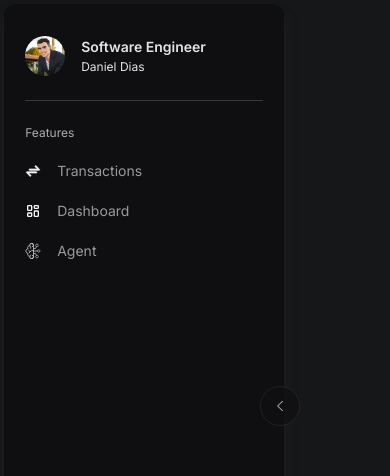
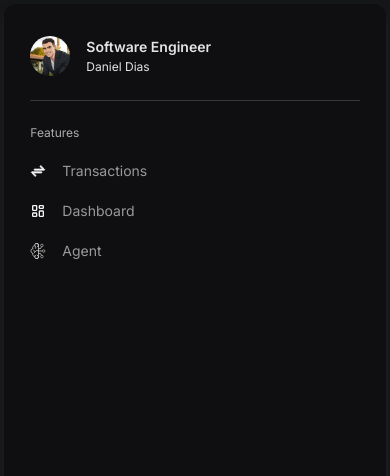
Before and after one commit to danielferreira-dias/credit.card.fraud.detection-dashboard, a React (Vite) app in the folder frontend/: page / in a window 390 px wide. Shown: the top 476 px of the page. Built offline with nearby package versions, Linux system fonts and the light colour scheme.

Commit message:
Hidden a new animation

```diff
--- a/frontend/src/components/Navbar.tsx
+++ b/frontend/src/components/Navbar.tsx
@@ -30,12 +30,12 @@ export default function Navbar(){
     const [isCollapsed, setIsCollapsed] = useState(false)
 
     return (
-        <div className={`${isCollapsed ? "w-20" : "w-70"} h-screen bg-[#0F0F11] flex flex-col border-1 rounded-xl border-[#2A2A2A] p-2 shadow-lg shadow-zinc-800 items-center relative transition-all duration-300 ease-in-out`}>
-            <button onClick={() => setIsCollapsed(v => !v)} className="transform transition duration-300 ease-in-out opacity-70 hover:shadow-2xl hover:shadow-zinc-800 w-10 h-10 bg-[#0F0F11] border rounded-full absolute top-1/2 -translate-y-1/2 -right-4 border-[#2A2A2A] shadow-r-lg flex items-center justify-center">
+        <div className={`${isCollapsed ? "w-20" : "w-full sm:w-[10%] lg:w-[17.5%] "} h-screen bg-[#0F0F11] flex flex-col border-1 rounded-xl border-[#2A2A2A] p-2 shadow-lg shadow-zinc-800 items-center relative transition-all duration-300 ease-in-out`}>
+            <button onClick={() => setIsCollapsed(v => !v)} className="hidden lg:flex transform transition duration-300 ease-in-out opacity-70 hover:shadow-2xl hover:shadow-zinc-800 w-10 h-10 bg-[#0F0F11] border rounded-full lg:absolute max-w-none top-1/2 -translate-y-1/2 -right-4 border-[#2A2A2A] shadow-r-lg items-center justify-center">
                 <img src="/left-arrow-backup-2-svgrepo-com.svg" alt="Toggle sidebar" className={`w-3 h-3 transition-transform duration-300 ${isCollapsed ? "rotate-180" : ""}`} />
             </button>
 
-            <div className="w-[90%] h-fit flex flex-col justify-left items-center mt-6">
+            <div className="w-[90%] h-fit  xs:flex flex-col justify-left items-center mt-6">
                 <div className={`w-full h-fit flex flex-row ${isCollapsed ? "justify-center" : "justify-left"} gap-4 text-zinc-200 items-center`}>
                     <div className="w-10 h-10 rounded-full overflow-hidden">
                         <img src="/profile.png" className="w-full h-full object-cover " />
```
